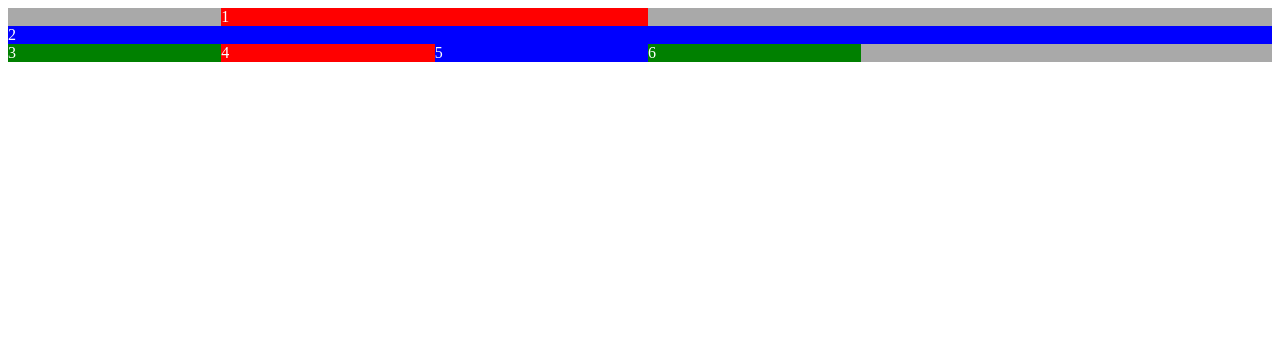
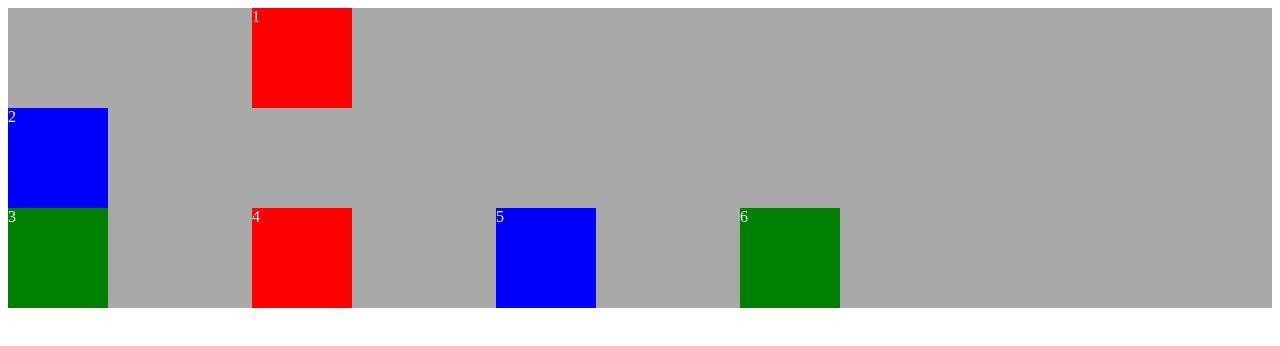
Before and after one commit to marcelonuness/CSS-avancado, a plain HTML site: page aula04-grid/index.html in a window 1280 px wide. Drawn offline with Linux system fonts and the light colour scheme.

Commit message:
css done v2

```diff
--- a/aula04-grid/style.css
+++ b/aula04-grid/style.css
@@ -26,8 +26,8 @@
 }
 
 .rect {
-    /* height: 100px; */
-    /* width: 100px; */
+    height: 100px;
+    width: 100px;
 }
 
 .r1 {
```
